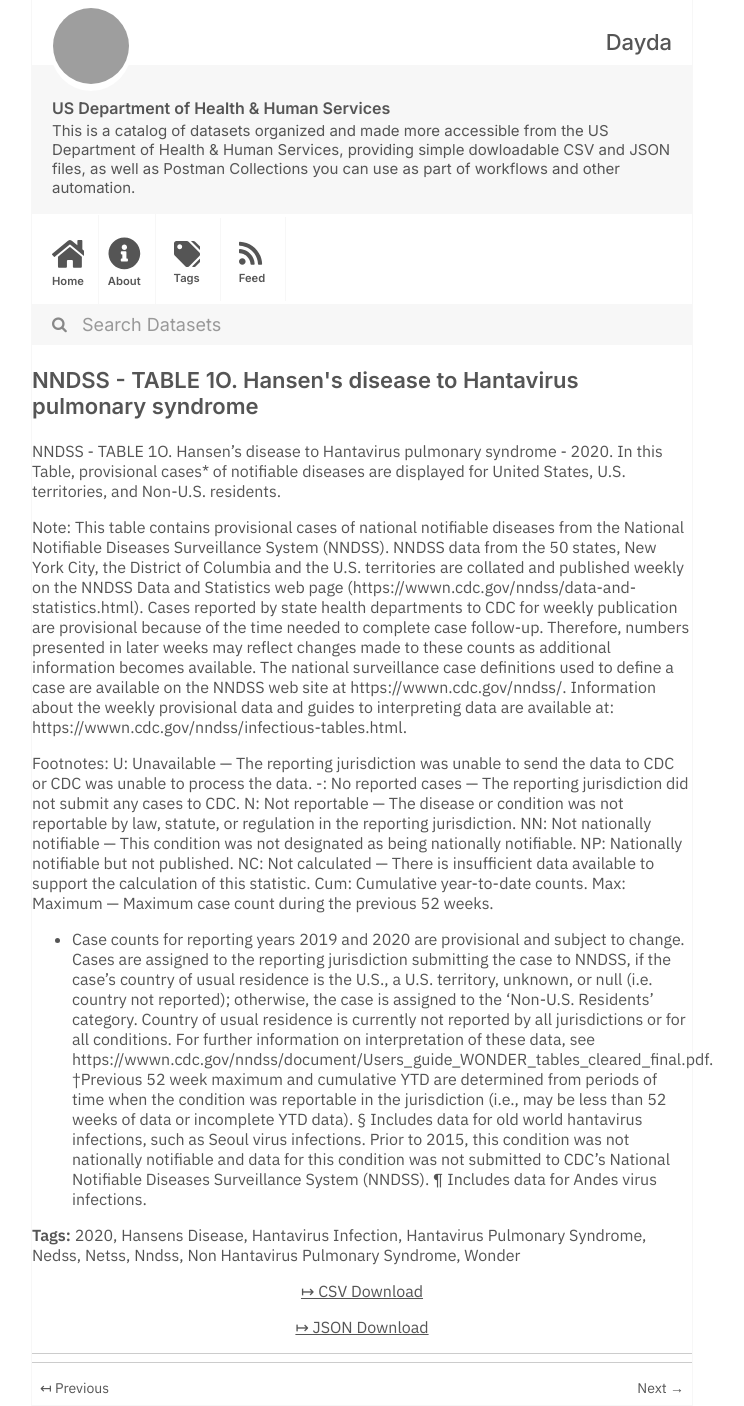
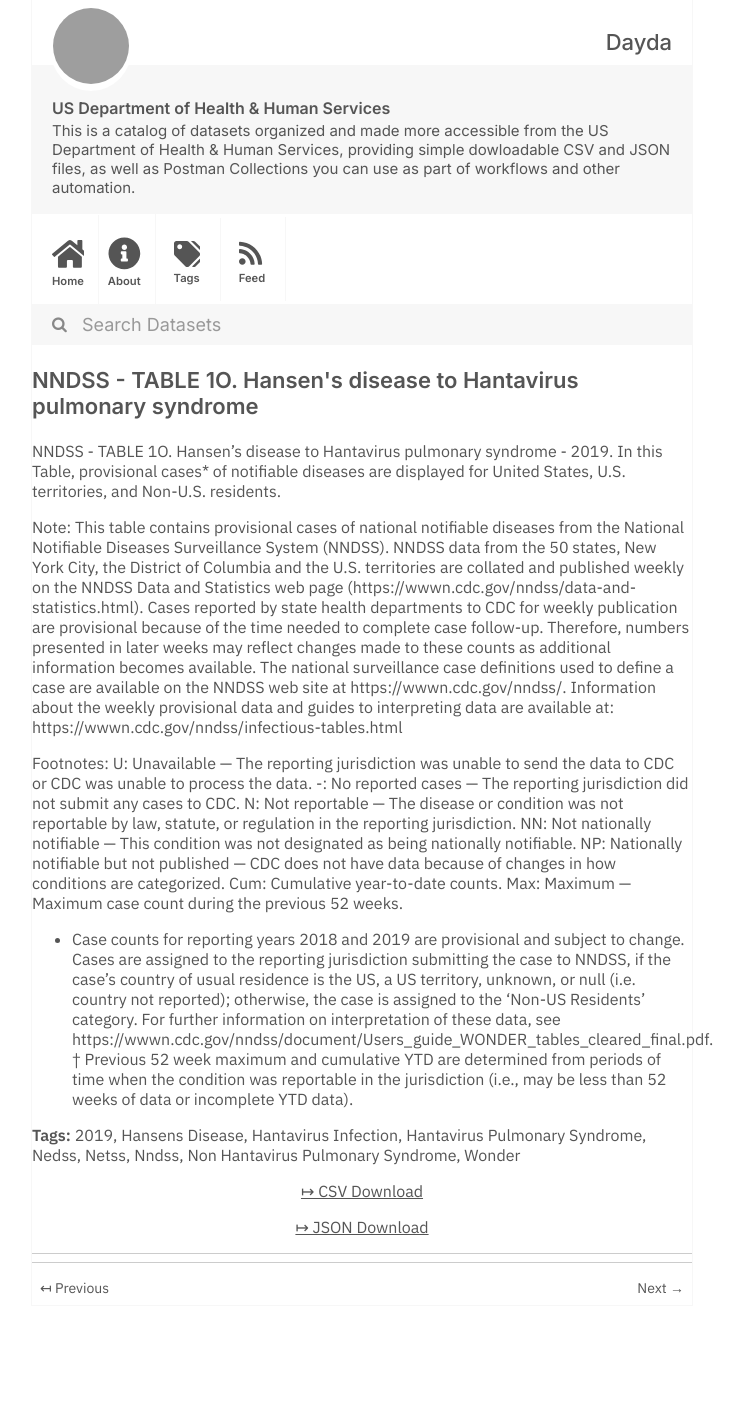
Before and after one commit to dayda-entities/us-department-of-health-and-human-services, a Jekyll site: the page built from _posts/2020-11-10-nndss-table-1o.-hansen's-disease-to-hantavirus-pulmonary-syndrome.md, in a window 1280 px wide. Shown: the whole page, without its empty margins (278-1022 px from the left). Built offline with Jekyll 4.4.1, drawn with Linux system fonts in a browser that asks for light colours; after the commit the page ends 1306 px from its top, so only the background shows below that; grey boxes are pictures that could not be loaded.

Commit message:
Publish Data

```diff
--- a/_posts/2020-11-10-nndss-table-1o.-hansen's-disease-to-hantavirus-pulmonary-syndrome.md
+++ b/_posts/2020-11-10-nndss-table-1o.-hansen's-disease-to-hantavirus-pulmonary-syndrome.md
@@ -1,11 +1,11 @@
 ---
-title: NNDSS - TABLE 1O. Hansen's disease to Hantavirus pulmonary syndrome
-created: '2020-11-10T16:16:33.455156'
-modified: '2021-04-21T22:35:03.344148'
+title: NNDSS - TABLE 1O.  Hansen's disease to Hantavirus pulmonary syndrome
+created: '2020-11-10T16:17:45.981456'
+modified: '2021-04-21T22:31:34.635381'
 state: active
 type: dataset
 tags:
-  - '2020'
+  - '2019'
   - Hansens Disease
   - Hantavirus Infection
   - Hantavirus Pulmonary Syndrome
@@ -15,26 +15,23 @@ tags:
   - Non Hantavirus Pulmonary Syndrome
   - Wonder
 groups: []
-csv_url: 'https://data.cdc.gov/api/views/a9xa-yrhn/rows.csv?accessType=DOWNLOAD'
-json_url: 'https://data.cdc.gov/api/views/a9xa-yrhn/rows.json?accessType=DOWNLOAD'
+csv_url: 'https://data.cdc.gov/api/views/azpx-5hzx/rows.csv?accessType=DOWNLOAD'
+json_url: 'https://data.cdc.gov/api/views/azpx-5hzx/rows.json?accessType=DOWNLOAD'
 layout: post
 
 ---
-NNDSS - TABLE 1O. Hansen's disease to Hantavirus pulmonary syndrome - 2020. In this Table, provisional cases* of notifiable diseases are displayed for United States, U.S. territories, and Non-U.S. residents.
+NNDSS - TABLE 1O.  Hansen's disease to Hantavirus pulmonary syndrome - 2019. In this Table, provisional cases* of notifiable diseases are displayed for United States, U.S. territories, and Non-U.S. residents.
 
 Note:
-This table contains provisional cases of national notifiable diseases from the National Notifiable Diseases Surveillance System (NNDSS). NNDSS data from the 50 states, New York City, the District of Columbia and the U.S. territories are collated and published weekly on the NNDSS Data and Statistics web page (https://wwwn.cdc.gov/nndss/data-and-statistics.html). Cases reported by state health departments to CDC for weekly publication are provisional because of the time needed to complete case follow-up. Therefore, numbers presented in later weeks may reflect changes made to these counts as additional information becomes available. The national surveillance case definitions used to define a case are available on the NNDSS web site at https://wwwn.cdc.gov/nndss/. Information about the weekly provisional data and guides to interpreting data are available at: https://wwwn.cdc.gov/nndss/infectious-tables.html.
+This table contains provisional cases of national notifiable diseases from the National Notifiable Diseases Surveillance System (NNDSS). NNDSS data from the 50 states, New York City, the District of Columbia and the U.S. territories are collated and published weekly on the NNDSS Data and Statistics web page (https://wwwn.cdc.gov/nndss/data-and-statistics.html). Cases reported by state health departments to CDC for weekly publication are provisional because of the time needed to complete case follow-up. Therefore, numbers presented in later weeks may reflect changes made to these counts as additional information becomes available. The national surveillance case definitions used to define a case are available on the NNDSS web site at https://wwwn.cdc.gov/nndss/. Information about the weekly provisional data and guides to interpreting data are available at: https://wwwn.cdc.gov/nndss/infectious-tables.html
 
 Footnotes:
 U: Unavailable — The reporting jurisdiction was unable to send the data to CDC or CDC was unable to process the data.
 -: No reported cases — The reporting jurisdiction did not submit any cases to CDC.
 N: Not reportable — The disease or condition was not reportable by law, statute, or regulation in the reporting jurisdiction.
 NN: Not nationally notifiable — This condition was not designated as being nationally notifiable.
-NP: Nationally notifiable but not published.
-NC: Not calculated — There is insufficient data available to support the calculation of this statistic.
+NP: Nationally notifiable but not published — CDC does not have data because of changes in how conditions are categorized.
 Cum: Cumulative year-to-date counts.
 Max: Maximum — Maximum case count during the previous 52 weeks.
-* Case counts for reporting years 2019 and 2020 are provisional and subject to change. Cases are assigned to the reporting jurisdiction submitting the case to NNDSS, if the case's country of usual residence is the U.S., a U.S. territory, unknown, or null (i.e. country not reported); otherwise, the case is assigned to the 'Non-U.S. Residents' category. Country of usual residence is currently not reported by all jurisdictions or for all conditions. For further information on interpretation of these data, see https://wwwn.cdc.gov/nndss/document/Users_guide_WONDER_tables_cleared_final.pdf.
-†Previous 52 week maximum and cumulative YTD are determined from periods of time when the condition was reportable in the jurisdiction (i.e., may be less than 52 weeks of data or incomplete YTD data).
-§ Includes data for old world hantavirus infections, such as Seoul virus infections. Prior to 2015, this condition was not nationally notifiable and data for this condition was not submitted to CDC's National Notifiable Diseases Surveillance System (NNDSS).
-¶ Includes data for Andes virus infections.
+* Case counts for reporting years 2018 and 2019 are provisional and subject to change. Cases are assigned to the reporting jurisdiction submitting the case to NNDSS, if the case's country of usual residence is the US, a US territory, unknown, or null (i.e. country not reported); otherwise, the case is assigned to the 'Non-US Residents' category. For further information on interpretation of these data, see https://wwwn.cdc.gov/nndss/document/Users_guide_WONDER_tables_cleared_final.pdf.
+† Previous 52 week maximum and cumulative YTD are determined from periods of time when the condition was reportable in the jurisdiction (i.e., may be less than 52 weeks of data or incomplete YTD data).
```
